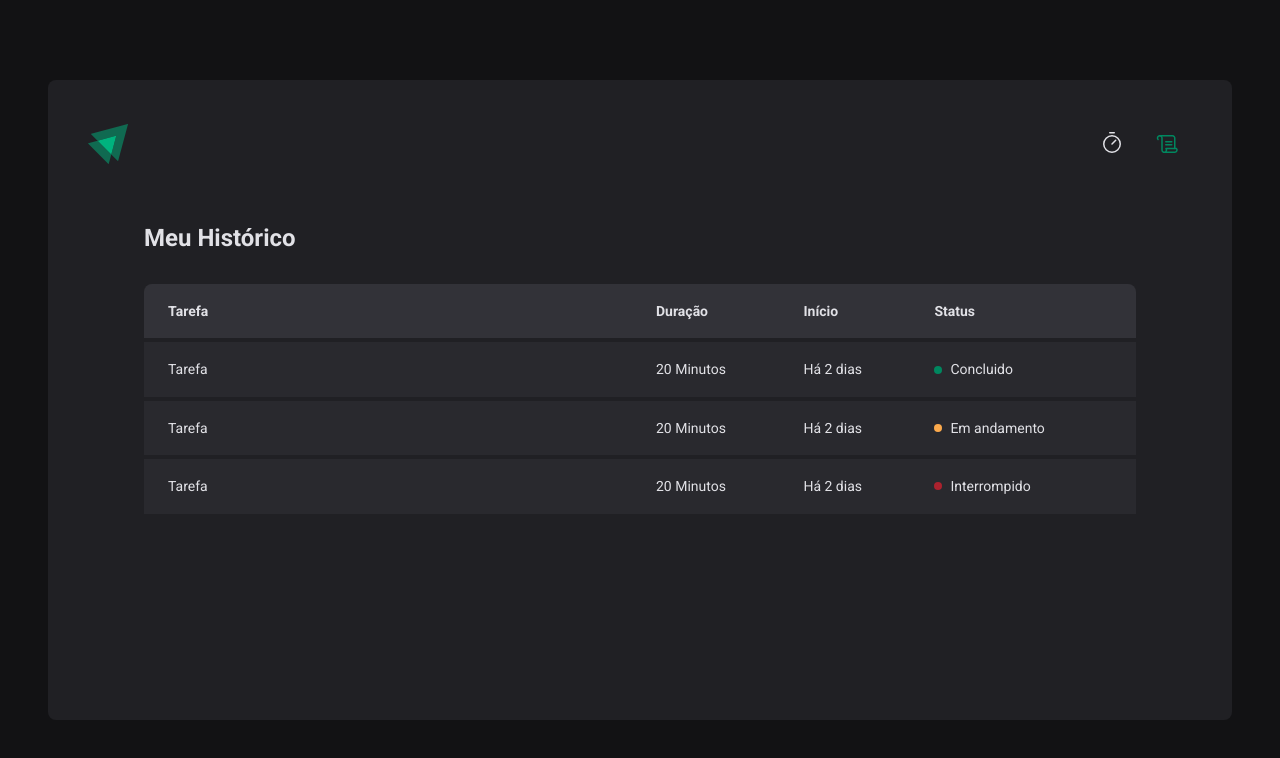
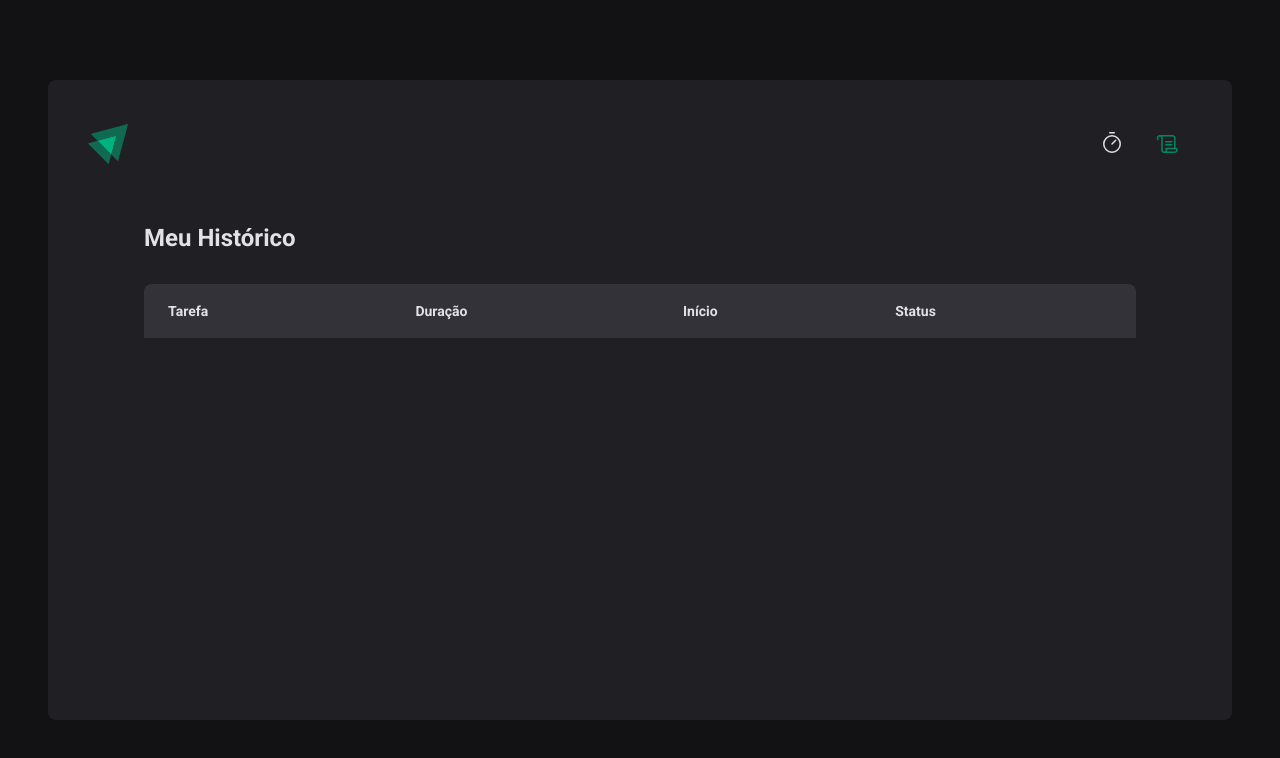
Before and after one commit to andrealvimc/ignite-timer, a React (Vite) app: page /history in a window 1280 px wide. Shown: the top 758 px of the page. Built offline with nearby package versions, Linux system fonts and the light colour scheme.

Commit message:
feat: add list of history

```diff
--- a/src/pages/History/index.tsx
+++ b/src/pages/History/index.tsx
@@ -1,6 +1,13 @@
+import { formatDistanceToNow } from 'date-fns'
+import ptBR from 'date-fns/locale/pt-BR'
+
+import { useCycles } from '../../contexts/CyclesContext'
+
 import { HistoryContainer, HistoryList, Status } from './styles'
 
 export function History() {
+  const { cycles } = useCycles()
+
   return (
     <HistoryContainer>
       <h1>Meu Histórico</h1>
@@ -16,30 +23,29 @@
             </tr>
           </thead>
           <tbody>
-            <tr>
-              <td>Tarefa</td>
-              <td>20 Minutos</td>
-              <td>Há 2 dias</td>
-              <td>
-                <Status statusColor="green">Concluido</Status>
-              </td>
-            </tr>
-            <tr>
-              <td>Tarefa</td>
-              <td>20 Minutos</td>
-              <td>Há 2 dias</td>
-              <td>
-                <Status statusColor="yellow">Em andamento</Status>
-              </td>
-            </tr>
-            <tr>
-              <td>Tarefa</td>
-              <td>20 Minutos</td>
-              <td>Há 2 dias</td>
-              <td>
-                <Status statusColor="red">Interrompido</Status>
-              </td>
-            </tr>
+            {cycles.map((cycle) => (
+              <tr key={cycle.id}>
+                <td>{cycle.task}</td>
+                <td>{cycle.minutesAmount} minutos</td>
+                <td>
+                  {formatDistanceToNow(cycle.startDateTime, {
+                    addSuffix: true,
+                    locale: ptBR,
+                  })}
+                </td>
+                <td>
+                  {cycle.finishedDate && (
+                    <Status statusColor="green">Concluido</Status>
+                  )}
+                  {cycle.interruptedDate && (
+                    <Status statusColor="red">Interrompido</Status>
+                  )}
+                  {!cycle.interruptedDate && !cycle.finishedDate && (
+                    <Status statusColor="yellow">Em andamento</Status>
+                  )}
+                </td>
+              </tr>
+            ))}
           </tbody>
         </table>
       </HistoryList>
--- a/src/pages/Home/components/Countdown/index.tsx
+++ b/src/pages/Home/components/Countdown/index.tsx
@@ -31,7 +31,6 @@
     }
   }, [minutes, seconds, activeCycle])
 
-  // LOGICA DO COUNTDOWN
   useEffect(() => {
     let interval: NodeJS.Timeout
 
@@ -68,7 +67,13 @@
     return () => {
       clearInterval(interval)
     }
-  }, [activeCycle, totalSeconds, activeCycleId, setCycles])
+  }, [
+    activeCycle,
+    totalSeconds,
+    activeCycleId,
+    setCycles,
+    setAmountSecondsPast,
+  ])
 
   return (
     <CountdownContainer>
```
